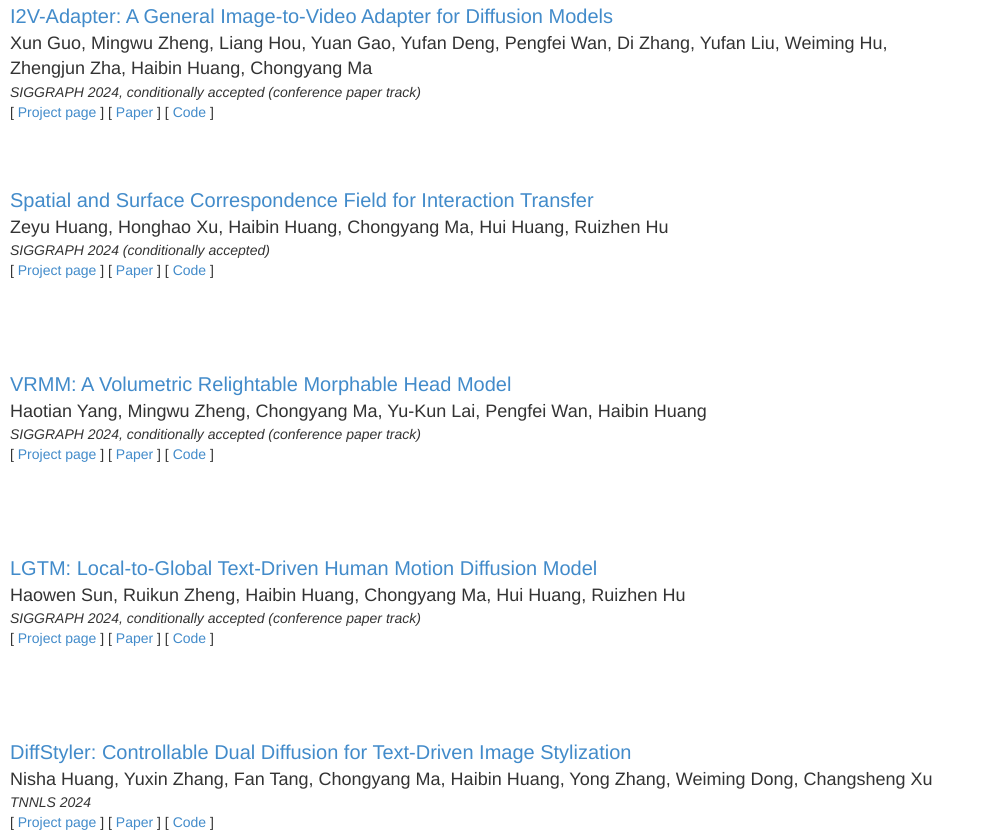
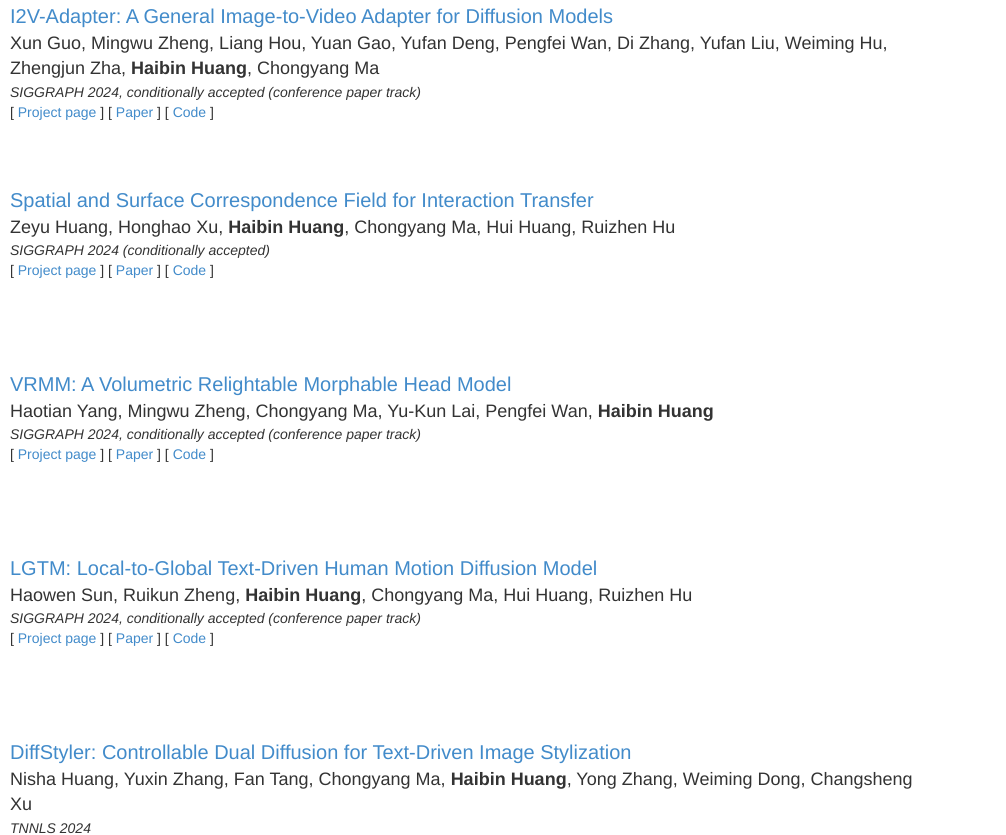
Before and after one commit to brotherhuang/brotherhuang.github.io, a plain HTML site: page index.html in a window 1280 px wide. Shown: the part 1567-2402 px from the top of the page, 274-1280 px from the left. Drawn offline with Linux system fonts and the light colour scheme.

Commit message:
small fix

```diff
--- a/index.html
+++ b/index.html
@@ -144,7 +144,7 @@
 			<div class="thumb"><a href="https://ishape.github.io/"><img src="./publications/ishape/ishape.png"></a>&nbsp;</div>
 			<div class="title"><a href="https://ishape.github.io/">	iShape: A First Step Towards Irregular Shape Instance Segmentation </a></div>
 			<div class="authors">
-				Lei Yang, Yan Zi Wei, Wei Sun, Yisheng He, Zhenhang Huang, Haibin Huang, Haoqiang Fan
+				Lei Yang, Yan Zi Wei, Wei Sun, Yisheng He, Zhenhang Huang, <strong> Haibin Huang</strong>, Haoqiang Fan
 			</div>
 			<div class="cite">
 			[ <a href="https://ishape.github.io/">Project page</a> ]
@@ -158,7 +158,7 @@
 				<div class="thumb"><a href="https://arxiv.org/abs/1905.02882"><img src="./publications/frame_lstm/conv_lstm.png"></a>&nbsp;</div>
 				<div class="title"><a href="https://arxiv.org/abs/1905.02882">	Frame-Recurrent Video Inpainting by Robust Optical Flow Inference	</a></div>
 				<div class="authors">
-						Yifan Ding, Chuan Wang, Haibin Huang, Jiaming Liu, Jue Wang, Liqiang Wang
+						Yifan Ding, Chuan Wang, <strong> Haibin Huang</strong>, Jiaming Liu, Jue Wang, Liqiang Wang
 				</div>
 				<div class="venue">
 				<em> Arxiv 2019</em>
@@ -182,7 +182,8 @@
 			<div class="title"><a href="https://direct-a-video.github.io/">Direct-a-Video: Customized Video Generation
 					with User-Directed Camera Movement and Object Motion</a></div>
 			<div class="authors">
-				Shiyuan Yang, Liang Hou, Haibin Huang, Chongyang Ma, Pengfei Wan, Di Zhang, Xiaodong Chen, Jing Liao
+				Shiyuan Yang, Liang Hou, <strong> Haibin Huang</strong>, Chongyang Ma, Pengfei Wan, Di Zhang, Xiaodong
+				Chen, Jing Liao
 			</div>
 			<div class="venue">
 				<em>SIGGRAPH 2024, conditionally accepted (conference paper track)</em>
@@ -205,7 +206,7 @@
 					for Diffusion Models</a></div>
 			<div class="authors">
 				Xun Guo, Mingwu Zheng, Liang Hou, Yuan Gao, Yufan Deng, Pengfei Wan, Di Zhang, Yufan Liu, Weiming Hu,
-				Zhengjun Zha, Haibin Huang, Chongyang Ma
+				Zhengjun Zha, <strong> Haibin Huang</strong>, Chongyang Ma
 			</div>
 			<div class="venue">
 				<em>SIGGRAPH 2024, conditionally accepted (conference paper track)</em>
@@ -226,7 +227,7 @@
 			<div class="title"><a href="https://brotherhuang.github.io/">Spatial and Surface Correspondence Field for
 					Interaction Transfer</a></div>
 			<div class="authors">
-				Zeyu Huang, Honghao Xu, Haibin Huang, Chongyang Ma, Hui Huang, Ruizhen Hu
+				Zeyu Huang, Honghao Xu, <strong> Haibin Huang</strong>, Chongyang Ma, Hui Huang, Ruizhen Hu
 			</div>
 			<div class="venue">
 				<em> SIGGRAPH 2024 (conditionally accepted)</em>
@@ -247,7 +248,7 @@
 			<div class="title"><a href="https://vrmm-paper.github.io/">VRMM: A Volumetric Relightable Morphable Head
 					Model</a></div>
 			<div class="authors">
-				Haotian Yang, Mingwu Zheng, Chongyang Ma, Yu-Kun Lai, Pengfei Wan, Haibin Huang
+				Haotian Yang, Mingwu Zheng, Chongyang Ma, Yu-Kun Lai, Pengfei Wan, <strong> Haibin Huang</strong>
 			</div>
 			<div class="venue">
 				<em> SIGGRAPH 2024, conditionally accepted (conference paper track)</em>
@@ -268,7 +269,7 @@
 			<div class="title"><a href="https://brotherhuang.github.io/">LGTM: Local-to-Global Text-Driven Human Motion
 					Diffusion Model </a></div>
 			<div class="authors">
-				Haowen Sun, Ruikun Zheng, Haibin Huang, Chongyang Ma, Hui Huang, Ruizhen Hu
+				Haowen Sun, Ruikun Zheng, <strong> Haibin Huang</strong>, Chongyang Ma, Hui Huang, Ruizhen Hu
 			</div>
 			<div class="venue">
 				<em> SIGGRAPH 2024, conditionally accepted (conference paper track)</em>
@@ -291,7 +292,8 @@
 			<div class="title"><a href="https://brotherhuang.github.io"> DiffStyler: Controllable Dual Diffusion for
 					Text-Driven Image Stylization </a></div>
 			<div class="authors">
-				Nisha Huang, Yuxin Zhang, Fan Tang, Chongyang Ma, Haibin Huang, Yong Zhang, Weiming Dong, Changsheng Xu
+				Nisha Huang, Yuxin Zhang, Fan Tang, Chongyang Ma, <strong> Haibin Huang</strong>, Yong Zhang, Weiming
+				Dong, Changsheng Xu
 			</div>
 			<div class="venue">
 				<em> TNNLS 2024 </em>
@@ -314,7 +316,7 @@
 			<div class="title"><a href="https://brotherhuang.github.io"> FreeStyler: A Free-Form Stylization Method via
 					Multimodal Vector Quantization </a></div>
 			<div class="authors">
-				Wuqin Liu, Minxuan Lin, Haibin Huang, Chongyang Ma, Weiming Dong
+				Wuqin Liu, Minxuan Lin, <strong> Haibin Huang</strong>, Chongyang Ma, Weiming Dong
 			</div>
 			<div class="venue">
 				<em> CVM 2024 </em>
@@ -339,7 +341,7 @@
 					Generative
 					Prior </a></div>
 			<div class="authors">
-				Mengtian Li, Yi Dong, Minxuan Lin, Haibin Huang, Pengfei Wan, Chongyang Ma
+				Mengtian Li, Yi Dong, Minxuan Lin, <strong> Haibin Huang</strong>, Pengfei Wan, Chongyang Ma
 			</div>
 			<div class="venue">
 				<em> PG 2023 </em>
@@ -363,7 +365,8 @@
 					Diffusion
 					Models for Visual Attribute-aware Image Generation </a></div>
 			<div class="authors">
-				Yuxin Zhang, Weiming Dong, Fan Tang, Nisha Huang, Haibin Huang, Chongyang Ma, Tong-Yee Lee, Oliver
+				Yuxin Zhang, Weiming Dong, Fan Tang, Nisha Huang, <strong> Haibin Huang</strong>, Chongyang Ma, Tong-Yee
+				Lee, Oliver
 				Deussen, Changsheng Xu
 			</div>
 			<div class="venue">
@@ -386,7 +389,8 @@
 					High-Fidelity
 					Relightable Avatars </a></div>
 			<div class="authors">
-				Haotian Yang, Mingwu Zheng, Wanquan Feng, Haibin Huang, Yu-Kun Lai, Pengfei Wan, Zhongyuan Wang,
+				Haotian Yang, Mingwu Zheng, Wanquan Feng, <strong> Haibin Huang</strong>, Yu-Kun Lai, Pengfei Wan,
+				Zhongyuan Wang,
 				Chongyang Ma
 			</div>
 			<div class="venue">
@@ -409,7 +413,7 @@
 					Efficient
 					Optical Flow Estimation </a></div>
 			<div class="authors">
-				Changxing Deng, Ao Luo, Haibin Huang, Shaodan Ma, Jiangyu Liu,Shuaicheng Liu
+				Changxing Deng, Ao Luo, <strong> Haibin Huang</strong>, Shaodan Ma, Jiangyu Liu,Shuaicheng Liu
 			</div>
 			<div class="venue">
 				<em> ICCV 2023 </em>
@@ -430,7 +434,7 @@
 			<div class="title"><a href="https://brotherhuang.github.io/"> 3D Keypoint Estimation using Implicit
 					Representation Learning </a></div>
 			<div class="authors">
-				Xiangyu Zhu, Dong Du, Haibin Huang, Chongyang Ma, Xiaoguang Han
+				Xiangyu Zhu, Dong Du, <strong> Haibin Huang</strong>, Chongyang Ma, Xiaoguang Han
 			</div>
 			<div class="venue">
 				<em> SGP 2023 </em>
@@ -453,7 +457,8 @@
 					Framework
 					via Adaptive Contrastive Learning </a></div>
 			<div class="authors">
-				Yuxin Zhang, Fan Tang, Weiming Dong, Haibin Huang, Chongyang Ma, Tong-Yee Lee, Changsheng Xu
+				Yuxin Zhang, Fan Tang, Weiming Dong, <strong> Haibin Huang</strong>, Chongyang Ma, Tong-Yee Lee,
+				Changsheng Xu
 			</div>
 			<div class="venue">
 				<em> TOG 2023 </em>
@@ -475,7 +480,8 @@
 			<div class="title"><a href="https://brotherhuang.github.io/"> HairStep: Transfer Synthetic to Real Using
 					Strand and Depth Maps for Single-View 3D Hair Modeling </a></div>
 			<div class="authors">
-				Yujian Zheng, Zirong Jin, Moran Li, Haibin Huang, Chongyang Ma, Shuguang Cui, Xiaoguang Han
+				Yujian Zheng, Zirong Jin, Moran Li, <strong> Haibin Huang</strong>, Chongyang Ma, Shuguang Cui,
+				Xiaoguang Han
 			</div>
 			<div class="venue">
 				<em> CVPR 2023 (Highlight)</em>
@@ -497,7 +503,8 @@
 					Motion
 					Prediction </a></div>
 			<div class="authors">
-				Gengxin Liu, Qian Sun, Haibin Huang, Chongyang Ma, Yulan Guo, Li Yi, Hui Huang, Ruizhen Hu
+				Gengxin Liu, Qian Sun, <strong> Haibin Huang</strong>, Chongyang Ma, Yulan Guo, Li Yi, Hui Huang,
+				Ruizhen Hu
 			</div>
 			<div class="venue">
 				<em> CVPR 2023 </em>
@@ -519,7 +526,8 @@
 					Diffusion
 					Models </a></div>
 			<div class="authors">
-				Yuxin Zhang, Nisha Huang, Fan Tang, Haibin Huang, Chongyang Ma, Weiming Dong, Changsheng Xu
+				Yuxin Zhang, Nisha Huang, Fan Tang, <strong> Haibin Huang</strong>, Chongyang Ma, Weiming Dong,
+				Changsheng Xu
 			</div>
 			<div class="venue">
 				<em> CVPR 2023 </em>
@@ -541,7 +549,7 @@
 			<div class="title"><a href="https://brotherhuang.github.io/"> Self-Supervised Category-Level Articulated
 					Object Pose Estimation with Part-Level SE(3) Equivariance </a></div>
 			<div class="authors">
-				Xueyi Liu, Ji Zhang, Ruizhen Hu, Haibin Huang, He Wang, Li Yi
+				Xueyi Liu, Ji Zhang, Ruizhen Hu, <strong> Haibin Huang</strong>, He Wang, Li Yi
 			</div>
 			<div class="venue">
 				<em> ICLR 2023 </em>
@@ -564,7 +572,8 @@
 				</a>
 			</div>
 			<div class="authors">
-				Wuqin Liu, Minxuan Lin, Haibin Huang, Chongyang Ma,Yu Song, Weiming Dong, Changsheng Xu
+				Wuqin Liu, Minxuan Lin, <strong> Haibin Huang</strong>, Chongyang Ma,Yu Song, Weiming Dong, Changsheng
+				Xu
 			</div>
 			<div class="venue">
 				<em> CVM 2023 </em>
@@ -586,7 +595,7 @@
 					Multi-View
 					Face Reconstruction </a></div>
 			<div class="authors">
-				Moran Li, Haibin Huang, Yi Zheng, Mengtian Li, Nong Sang, Chongyang Ma
+				Moran Li, <strong> Haibin Huang</strong>, Yi Zheng, Mengtian Li, Nong Sang, Chongyang Ma
 			</div>
 			<div class="venue">
 				<em> PG 2022 </em>
@@ -606,7 +615,7 @@
 			<div class="title"><a href="https://yiqinzhao.me/project/litar/"> LitAR: Visually Coherent Lighting for
 					Mobile Augmented Reality</a></div>
 			<div class="authors">
-				Yiqin Zhao, Chongyang Ma, Haibin Huang, Tian Guo
+				Yiqin Zhao, Chongyang Ma, <strong> Haibin Huang</strong>, Tian Guo
 			</div>
 			<div class="venue">
 				<em> IMWUT </em>
@@ -628,7 +637,7 @@
 					Approach
 					for Image Super-Resolution </a></div>
 			<div class="authors">
-				Youwei Li, Haibin Huang, Lanpeng Jia, Haoqiang Fan, Shuaicheng Liu
+				Youwei Li, <strong> Haibin Huang</strong>, Lanpeng Jia, Haoqiang Fan, Shuaicheng Liu
 			</div>
 			<div class="venue">
 				<em> ECCV 2022</em>
@@ -650,7 +659,8 @@
 					Transfer
 					via Contrastive Learning </a></div>
 			<div class="authors">
-				Yuxin Zhang, Fan Tang, Weiming Dong, Haibin Huang, Chongyang Ma, Tong-Yee Lee, Changsheng Xu
+				Yuxin Zhang, Fan Tang, Weiming Dong, <strong> Haibin Huang</strong>, Chongyang Ma, Tong-Yee Lee,
+				Changsheng Xu
 			</div>
 			<div class="venue">
 				<em> SIGGRAPH 2022 (Conference) </em>
@@ -672,7 +682,7 @@
 			<div class="title"><a href="https://arxiv.org/abs/2202.07508"> Deep Constrained Least Squares for Blind
 					Image Super-Resolution </a></div>
 			<div class="authors">
-				Ziwei Luo, Haibin Huang, Lei Yu, Youwei Li, Haoqiang Fan, Shuaicheng Liu
+				Ziwei Luo, <strong> Haibin Huang</strong>, Lei Yu, Youwei Li, Haoqiang Fan, Shuaicheng Liu
 			</div>
 			<div class="venue">
 				<em> CVPR 2022 </em>
@@ -693,7 +703,7 @@
 			<div class="title"><a href="https://arxiv.org/abs/2107.04291"> Task-Aware Sampling Layer for Point-Wise
 					Analysis </a></div>
 			<div class="authors">
-				Yiqun Lin, Lichang Chen, Haibin Huang, Chongyang Ma, Xiaoguang Han, Shuguang Cui
+				Yiqun Lin, Lichang Chen, <strong> Haibin Huang</strong>, Chongyang Ma, Xiaoguang Han, Shuguang Cui
 			</div>
 			<div class="venue">
 				<em> TVCG 2022 </em>
@@ -715,7 +725,7 @@
 					feature
 					map with feedback network </a></div>
 			<div class="authors">
-				Zejia Su, Haibin Huang, Chongyang Ma, Hui Huang, Ruizhen Hu
+				Zejia Su, <strong> Haibin Huang</strong>, Chongyang Ma, Hui Huang, Ruizhen Hu
 			</div>
 			<div class="venue">
 				<em> CVMJ 2022 </em>
@@ -737,7 +747,7 @@
 					of
 					3D Shapes via Reinforcement Learning </a></div>
 			<div class="authors">
-				Luanmin Chen, Juzhan Xu, Chuan Wang, Haibin Huang, Hui Huang, Ruizhen Hu
+				Luanmin Chen, Juzhan Xu, Chuan Wang, <strong> Haibin Huang</strong>, Hui Huang, Ruizhen Hu
 			</div>
 			<div class="venue">
 				<em> PG 2021 </em>
@@ -759,7 +769,7 @@
 			<div class="title"><a href="https://arxiv.org/abs/2105.10620"> HPNet: Deep Primitive Segmentation Using
 					Hybrid Representations </a></div>
 			<div class="authors">
-				Siming Yan, Zhenpei Yang, Chongyang Ma, Haibin Huang, Etienne Vouga, Qixing Huang
+				Siming Yan, Zhenpei Yang, Chongyang Ma, <strong> Haibin Huang</strong>, Etienne Vouga, Qixing Huang
 			</div>
 			<div class="venue">
 				<em> ICCV 2021 </em>
@@ -781,7 +791,8 @@
 			<div class="title"><a href="https://brotherhuang.github.io/"> Scene Synthesis via Uncertainty-Driven
 					Attribute Synchronization </a></div>
 			<div class="authors">
-				Haitao Yang, Zaiwei Zhang, Siming Yan, Haibin Huang, Chongyang Ma, Yi Zheng, Chandrajit Bajaj,
+				Haitao Yang, Zaiwei Zhang, Siming Yan, <strong> Haibin Huang</strong>, Chongyang Ma, Yi Zheng,
+				Chandrajit Bajaj,
 				Qixing
 				Huang
 			</div>
@@ -807,7 +818,7 @@
 			<div class="title"><a href="https://arxiv.org/abs/2103.02242"> FFB6D: A Full Flow Bidirectional Fusion
 					Network for 6D Pose Estimation </a></div>
 			<div class="authors">
-				Yisheng He, Haibin Huang, Haoqiang Fan, Qifeng Chen, Jian Sun
+				Yisheng He, <strong> Haibin Huang</strong>, Haoqiang Fan, Qifeng Chen, Jian Sun
 			</div>
 			<div class="venue">
 				<em> CVPR 2021 (Oral presentation)</em>
@@ -828,7 +839,7 @@
 			<div class="title"><a href="https://arxiv.org/abs/2012.15028"> NBNet: Noise Basis Learning for Image
 					Denoising with Subspace Projection </a></div>
 			<div class="authors">
-				Shen Cheng, Yuzhi Wang, Haibin Huang, Donghao Liu, Haoqiang Fan, Shuaicheng Liu
+				Shen Cheng, Yuzhi Wang, <strong> Haibin Huang</strong>, Donghao Liu, Haoqiang Fan, Shuaicheng Liu
 			</div>
 			<div class="venue">
 				<em> CVPR 2021</em>
@@ -848,7 +859,7 @@
 			<div class="title"><a href="https://arxiv.org/abs/2009.08003"> Arbitrary Video Style Transfer via
 					Multi-Channel Correlation </a></div>
 			<div class="authors">
-				Yingying Deng, Fan Tang, Weiming Dong, Haibin Huang, Chongyang Ma, Changsheng Xu
+				Yingying Deng, Fan Tang, Weiming Dong, <strong> Haibin Huang</strong>, Chongyang Ma, Changsheng Xu
 			</div>
 			<div class="venue">
 				<em> AAAI 2021</em>
@@ -870,7 +881,7 @@
 					Conditional
 					Visual Driving Policy Learning </a></div>
 			<div class="authors">
-				Albert Zhao, Tong He, Yitao Liang, Haibin Huang, Guy Van den Broeck, Stefano Soatto
+				Albert Zhao, Tong He, Yitao Liang, <strong> Haibin Huang</strong>, Guy Van den Broeck, Stefano Soatto
 			</div>
 			<div class="venue">
 				<em> CORL 2020 </em>
@@ -891,7 +902,7 @@
 					Deep
 					Raw Image Denoising on Mobile Devices </a></div>
 			<div class="authors">
-				Yuzhi Wang, Haibin Huang, Qin Xu, Jiaming Liu, Yiqun Liu, Jue Wang
+				Yuzhi Wang, <strong> Haibin Huang</strong>, Qin Xu, Jiaming Liu, Yiqun Liu, Jue Wang
 			</div>
 			<div class="venue">
 				<em> ECCV 2020 (Spotlight presentation) </em>
@@ -912,7 +923,7 @@
 					Point
 					Convolution </a></div>
 			<div class="authors">
-				Yiqun Lin, Zizheng Yan, Haibin Huang, Dong Du, Ligang Liu, Shuguang Cui, Xiaoguang Han
+				Yiqun Lin, Zizheng Yan, <strong> Haibin Huang</strong>, Dong Du, Ligang Liu, Shuguang Cui, Xiaoguang Han
 			</div>
 			<div class="venue">
 				<em> CVPR 2020 </em>
@@ -932,7 +943,7 @@
 					Voting
 					Network for 6DoF Pose Estimation </a></div>
 			<div class="authors">
-				Yisheng He, Wei Sun, Haibin Huang, Jianran Liu, Haoqiang Fan, Jian Sun
+				Yisheng He, Wei Sun, <strong> Haibin Huang</strong>, Jianran Liu, Haoqiang Fan, Jian Sun
 			</div>
 			<div class="venue">
 				<em> CVPR 2020 </em>
@@ -954,7 +965,7 @@
 					Noises
 				</a></div>
 			<div class="authors">
-				Yuqian Zhou, Jianbo Jiao, Haibin Huang, Yang Wang, Jue Wang, Honghui Shi, Thomas Huang
+				Yuqian Zhou, Jianbo Jiao, <strong> Haibin Huang</strong>, Yang Wang, Jue Wang, Honghui Shi, Thomas Huang
 			</div>
 			<div class="venue">
 				<em> AAAI 2020</em>
@@ -972,7 +983,8 @@
 			<div class="thumb"><a href=""><img src="./publications/matting/matting.png"></a>&nbsp;</div>
 			<div class="title"><a href=""> Disentangled Image Matting </a></div>
 			<div class="authors">
-				Shaofan Cai, Xiaoshuai Zhang, Haoqiang Fan, Haibin Huang, Jiangyu Liu, Jiaming Liu, Jiaying Liu, Jue
+				Shaofan Cai, Xiaoshuai Zhang, Haoqiang Fan, <strong> Haibin Huang</strong>, Jiangyu Liu, Jiaming Liu,
+				Jiaying Liu, Jue
 				Wang, Jian Sun
 			</div>
 			<div class="venue">
@@ -995,7 +1007,8 @@
 			<div class="title"><a href="https://arxiv.org/abs/1908.01977"> Semi-supervised Skin Detection by Network
 					with Mutual Guidance</a></div>
 			<div class="authors">
-				Yi He*, Jiayuan Shi*, Chuan Wang, Haibin Huang, Jiaming Liu, Guanbin Li, Risheng Liu, Jue Wang
+				Yi He*, Jiayuan Shi*, Chuan Wang, <strong> Haibin Huang</strong>, Jiaming Liu, Guanbin Li, Risheng Liu,
+				Jue Wang
 			</div>
 			<div class="venue">
 				<em> ICCV 2019 </em>
@@ -1022,7 +1035,8 @@
 			<div class="title"><a href="https://arxiv.org/abs/1904.12945"> Learning Raw Image Denoising with Bayer
 					Pattern Unification and Bayer Preserving Augmentation </a></div>
 			<div class="authors">
-				Jiaming Liu, Chi-Hao Wu, Yuzhi Wang, Qin Xu, Yuqian Zhou,Haibin Huang, Chuan Wang, Shaofan Cai,
+				Jiaming Liu, Chi-Hao Wu, Yuzhi Wang, Qin Xu, Yuqian Zhou,<strong> Haibin Huang</strong>, Chuan Wang,
+				Shaofan Cai,
 				Yifan
 				Ding, Haoqiang Fan, Jue Wang
 			</div>
@@ -1048,7 +1062,7 @@
 					Temporal
 					Interpolation of GIF images </a></div>
 			<div class="authors">
-				Yang Wang, Haibin Huang, Chuan Wang, Tong He, Jue Wang, Minh Hoai
+				Yang Wang, <strong> Haibin Huang</strong>, Chuan Wang, Tong He, Jue Wang, Minh Hoai
 			</div>
 			<div class="venue">
 				<em> CVPR 2019</em>
@@ -1070,7 +1084,7 @@
 			<div class="title"><a href="https://arxiv.org/abs/1901.00680"> GeoNet: Deep Geodesic Networks for Point
 					Cloud Analysis </a></div>
 			<div class="authors">
-				Tong He, Haibin Huang, Li Yi, Yuqian Zhou, Chihao Wu, Jue Wang, Stefano Soatto
+				Tong He, <strong> Haibin Huang</strong>, Li Yi, Yuqian Zhou, Chihao Wu, Jue Wang, Stefano Soatto
 			</div>
 			<div class="venue">
 				<em> CVPR 2019 (Oral presentation) </em>
@@ -1092,7 +1106,7 @@
 			<div class="title"><a href="http://wangchuan.github.io/archive/research/videoinp/"> Video Inpainting by
 					Jointly Learning Temporal Structure and Spatial Details</a></div>
 			<div class="authors">
-				Chuan Wang, Haibin Huang, Xiaoguang Han, Jue Wang
+				Chuan Wang, <strong> Haibin Huang</strong>, Xiaoguang Han, Jue Wang
 			</div>
 			<div class="venue">
 				<em> AAAI 2019</em>
@@ -1111,7 +1125,7 @@
 			<div class="thumb"><a href="https://dl.acm.org/citation.cfm?id=3283260"><img src="./publications/gpd/2018_gp_thumbnail.jpg"></a>&nbsp;</div>
 			<div class="title"><a href="https://dl.acm.org/citation.cfm?id=3283260">	Gourmet Photography Dataset for Food Image Aesthetic Assessment </a></div>
 			<div class="authors">
-				Kekai Sheng, Weiming Dong, Haibin Huang, Chongyang Ma, Bao-Gang Hu
+				Kekai Sheng, Weiming Dong, <strong> Haibin Huang</strong>, Chongyang Ma, Bao-Gang Hu
 			</div>
 			<div class="venue">
 			<em> SIGGRAPH Asia 2018 Technical Briefs  </em>
@@ -1132,7 +1146,7 @@
 					from
 					Articulated Object Pairs </a></div>
 			<div class="authors">
-				Li Yi, Haibin Huang, Difan Liu, Evangelos Kalogerakis, Hao Su, Leonidas Guibas
+				Li Yi, <strong> Haibin Huang</strong>, Difan Liu, Evangelos Kalogerakis, Hao Su, Leonidas Guibas
 			</div>
 			<div class="venue">
 				<em> SIGGRAPH Asia 2018</em>
@@ -1154,7 +1168,7 @@
 					for
 					3D Shapes </a></div>
 			<div class="authors">
-				Hao Wang*, Nadav Schor*, Ruizhen Hu, Haibin Huang, Daniel Cohen-Or, Hui Huang
+				Hao Wang*, Nadav Schor*, Ruizhen Hu, <strong> Haibin Huang</strong>, Daniel Cohen-Or, Hui Huang
 			</div>
 			<div class="venue">
 				<em> SIGGRAPH Asia 2018</em>
@@ -1175,7 +1189,8 @@
 					Shape
 					Descriptors from Part Correspondences With Multi-view Convolutional Networks</a></div>
 			<div class="authors">
-				Haibin Huang, Evangelos Kalogerakis, Siddhartha Chaudhuri, Duygu Ceylan, Vladimir Kim, Ersin Yumer
+				<strong> Haibin Huang</strong>, Evangelos Kalogerakis, Siddhartha Chaudhuri, Duygu Ceylan, Vladimir Kim,
+				Ersin Yumer
 			</div>
 			<div class="venue">
 				<em>TOG 2018. (also presented at SIGGRAPH 2018) </em>
@@ -1201,7 +1216,8 @@
 			<div class="title"><a href="http://people.cs.umass.edu/~zlun/papers/PatternGrouping/"> Learning to Group
 					Discrete Graphical Patterns</a></div>
 			<div class="authors">
-				Zhaoliang Lun*, Changqing Zou*, Haibin Huang, Evangelos Kalogerakis, Ping Tan, Marie-Paule Cani, Hao
+				Zhaoliang Lun*, Changqing Zou*, <strong> Haibin Huang</strong>, Evangelos Kalogerakis, Ping Tan,
+				Marie-Paule Cani, Hao
 				Zhang
 			</div>
 			<div class="venue">
@@ -1224,7 +1240,7 @@
 					Completion Using Deep Neural Networks for Global Structure and Local Geometry Inference </a>
 			</div>
 			<div class="authors">
-				Xiaoguang Han*, Zhen Li*, Haibin Huang, Evangelos Kalogerakis, Yizhou Yu
+				Xiaoguang Han*, Zhen Li*, <strong> Haibin Huang</strong>, Evangelos Kalogerakis, Yizhou Yu
 			</div>
 			<div class="venue">
 				<em>ICCV 2017. (Spotlight presentation) </em>
@@ -1248,7 +1264,7 @@
 					Shapes via Modeling Multi-View Depth Maps and Silhouettes with Deep Generative Networks</a>
 			</div>
 			<div class="authors">
-				Amir Arsalan Soltani, Haibin Huang, Jiajun Wu, Tejas Kulkarni, Joshua Tenenbaum
+				Amir Arsalan Soltani, <strong> Haibin Huang</strong>, Jiajun Wu, Tejas Kulkarni, Joshua Tenenbaum
 			</div>
 			<div class="venue">
 				<em>CVPR 2017 </em>
@@ -1271,7 +1287,7 @@
 			<div class="title"><a href="http://people.cs.umass.edu/~hbhuang/publications/srpm/index.html">Shape
 					Synthesis from Sketches via Procedural Models and Convolutional Networks</a></div>
 			<div class="authors">
-				Haibin Huang, Evangelos Kalogerakis, M. Ersin Yumer , Radomir Mech
+				<strong> Haibin Huang</strong>, Evangelos Kalogerakis, M. Ersin Yumer , Radomir Mech
 			</div>
 			<div class="venue">
 				<em> TVCG 2017</em>
@@ -1293,7 +1309,7 @@
 					and
 					synthesis of 3D shape families via deep-learned generative models of surfaces</a></div>
 			<div class="authors">
-				Haibin Huang, Evangelos Kalogerakis, Benjamin Marlin
+				<strong> Haibin Huang</strong>, Evangelos Kalogerakis, Benjamin Marlin
 			</div>
 			<div class="venue">
 				<em> Computer Graphics Forum (SGP 2015) </em>
@@ -1317,7 +1333,7 @@
 					Style
 					Transfer</a></div>
 			<div class="authors">
-				Chongyang Ma, Haibin Huang, Alla Sheffer, Evangelos Kalogerakis, Rui Wang
+				Chongyang Ma, <strong> Haibin Huang</strong>, Alla Sheffer, Evangelos Kalogerakis, Rui Wang
 			</div>
 			<div class="venue">
 				<em> Computer Graphics Forum (Eurographics 2014)</em>
@@ -1340,7 +1356,7 @@
 			<div class="title"><a href="http://people.cs.umass.edu/~hbhuang/">Point Sampling with General Noise
 					Spectrum</a></div>
 			<div class="authors">
-				Yahan Zhou, Haibin Huang, Li-Yi Wei, Rui Wang
+				Yahan Zhou, <strong> Haibin Huang</strong>, Li-Yi Wei, Rui Wang
 			</div>
 			<div class="venue">
 				<em> SIGGRAPH 2012 </em>
```
